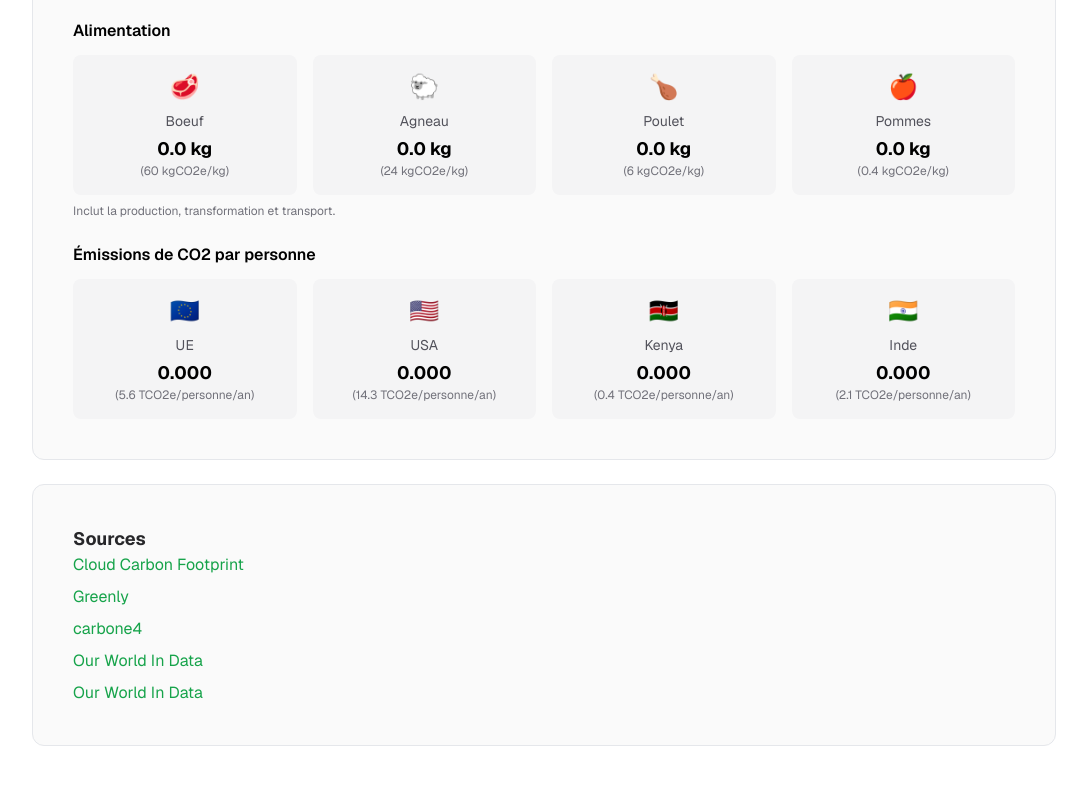
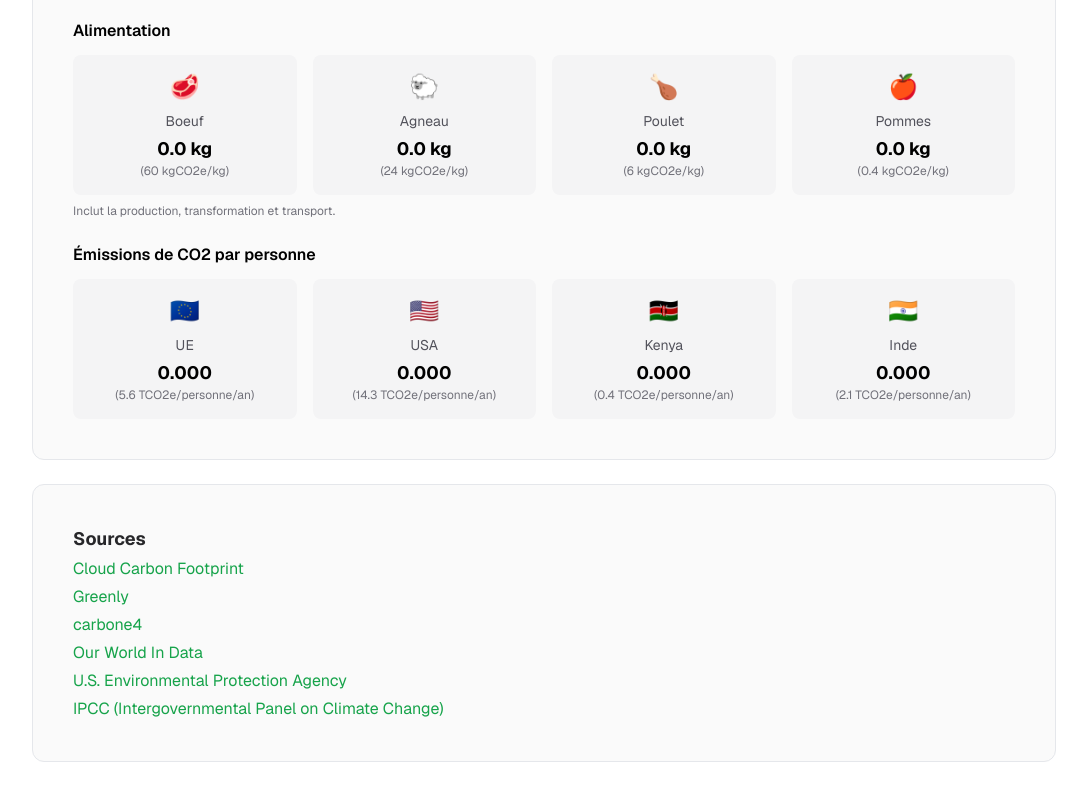
Before and after one commit to paulglx/conso-cloud, a React (Vite) app: page / in a window 1280 px wide. Shown: the part 1471-2271 px from the top of the page, without its empty margins (96-1183 px from the left). Built offline with nearby package versions, Linux system fonts and the light colour scheme.

Commit message:
feat: edit sources

```diff
--- a/src/App.tsx
+++ b/src/App.tsx
@@ -33,8 +33,12 @@ const SOURCES = [
     url: "https://ourworldindata.org/food-choice-vs-eating-local",
   },
   {
-    name: "Our World In Data",
-    url: "https://ourworldindata.org/co2-emissions",
+    name: "U.S. Environmental Protection Agency",
+    url: "https://www.epa.gov/",
+  },
+  {
+    name: "IPCC (Intergovernmental Panel on Climate Change)",
+    url: "https://www.osti.gov/etdeweb/biblio/20880391",
   },
 ];
 
@@ -70,7 +74,7 @@ function App() {
     "Stockage HDD": 0,
     "Stockage SSD": 0,
     "Transfert réseau": 0,
-    "Mémoire": 0,
+    Mémoire: 0,
   });
 
   /// Computations ///
@@ -86,7 +90,7 @@ function App() {
   const cpuPower =
     CPU_POWER[cloudProvider].min +
     (CPU_POWER[cloudProvider].max - CPU_POWER[cloudProvider].min) *
-    cpuUtilization;
+      cpuUtilization;
   const cpuImpact = sourceValues["Nombre de vCPUs"] * cpuPower * HOURS_PER_YEAR;
 
   const networkImpact =
@@ -95,7 +99,7 @@ function App() {
   const totalElec: number = Number(
     roundToDecimals(
       (hddImpact + ssdImpact + cpuImpact + networkImpact + memoryImpact) *
-      PROVIDER_PUE[cloudProvider],
+        PROVIDER_PUE[cloudProvider],
       1,
     ),
   );
@@ -339,7 +343,11 @@ function App() {
                       color: "bg-purple-200",
                       label: "Réseau",
                     },
-                    { value: memoryImpact, color: "bg-green-200", label: "Mémoire" },
+                    {
+                      value: memoryImpact,
+                      color: "bg-green-200",
+                      label: "Mémoire",
+                    },
                   ].map((component, i) => {
                     const percentage =
                       (component.value * 100) /
@@ -404,8 +412,8 @@ function App() {
                 })}
               </div>
               <div className="mt-2 text-xs text-zinc-500">
-                Inclut la fabrication et l'usage. Pour les voitures, moyenne
-                de 2 personnes par véhicule.
+                Inclut la fabrication et l'usage. Pour les voitures, moyenne de
+                2 personnes par véhicule.
               </div>
             </div>
 
@@ -484,7 +492,7 @@ function App() {
       </div>
 
       <Box title="Sources" className="mt-6">
-        <ul className="space-y-2">
+        <ul className="space-y-1 mt-1">
           {SOURCES.map((source) => (
             <li key={source.url}>
               <a
```
